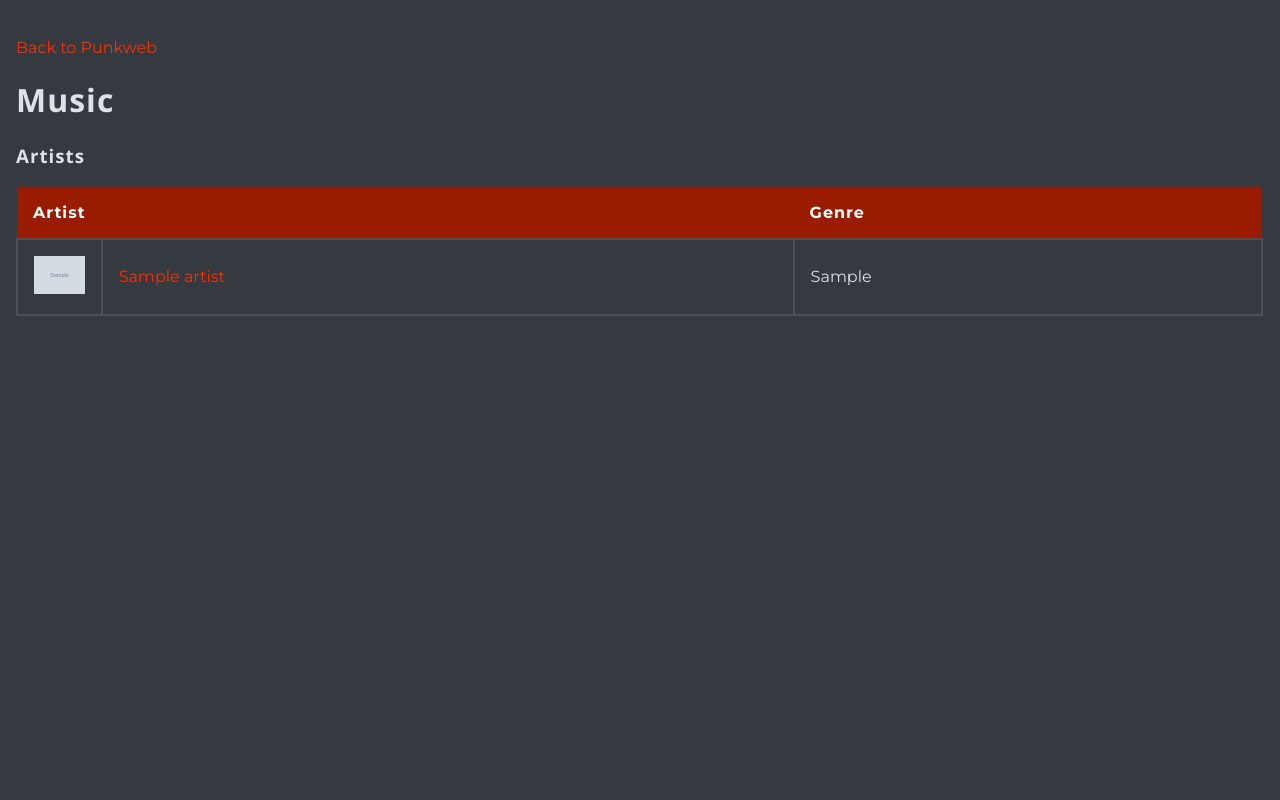
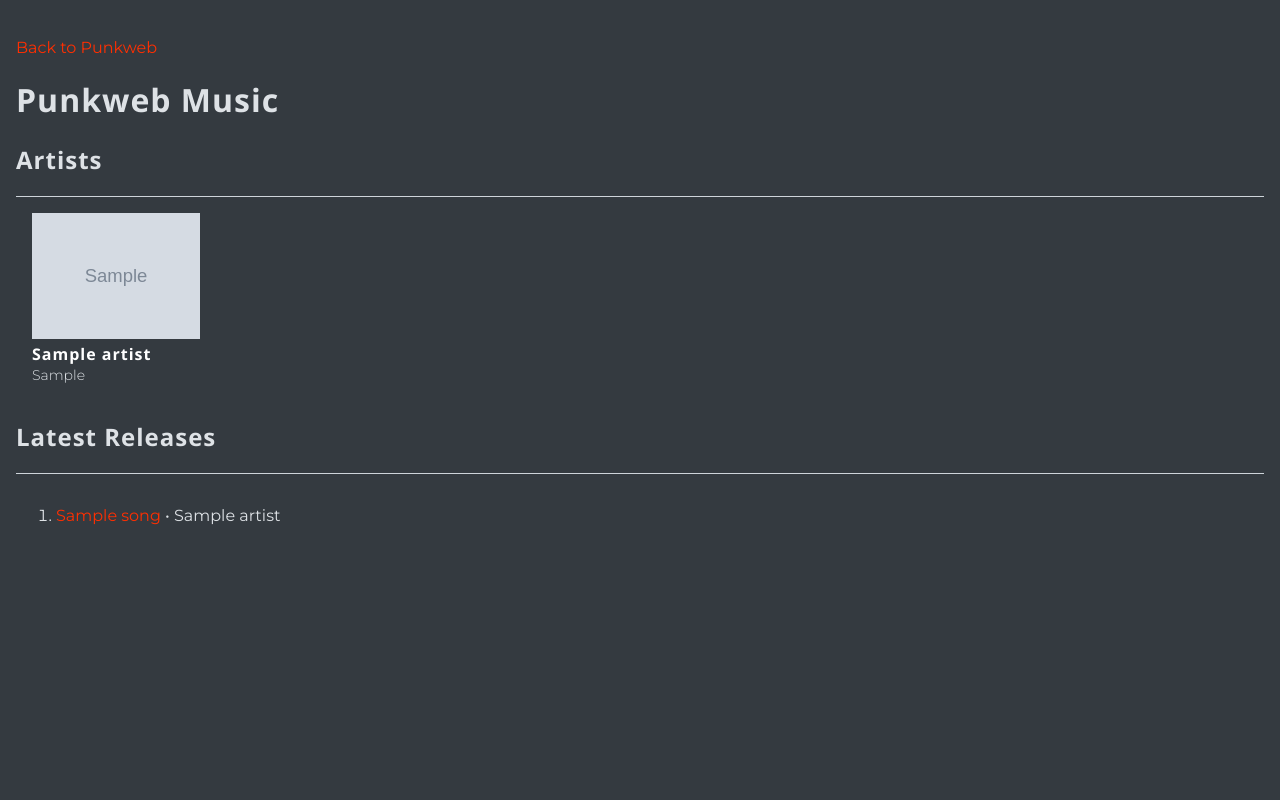
Before and after one commit to Punkweb/punkweb, a Django app: template punkweb/templates/music/index.html in a window 1280 px wide. Run offline with Django 3.2, Linux system fonts and the light colour scheme; tables that the repository leaves empty hold one stand-in row (values such as "Sample post"); the template is opened without the code that fills it: values that come from a table or form of the project are taken from there, most other values are stand-ins (such as "Sample title", 1, 10 or a date in 2020); grey boxes marked "Sample" are stand-in pictures; style sheets or scripts are compiled from the project's sources; parts of the project's set-up code (start-up, migrations or seed data) failed here and were passed over; some libraries are stand-ins or nearby versions.

Commit message:
Latest releases, change music index

```diff
--- a/apps/music/views.py
+++ b/apps/music/views.py
@@ -32,6 +32,7 @@ def index_view(request):
         'artists': artists,
         'albums': albums,
         'audio': audio,
+        'latest_releases': audio.order_by('uploaded_at')[:10]
     }
     return render(request, 'music/index.html', context)
 
--- a/punkweb/static/punkweb/css/elements.scss
+++ b/punkweb/static/punkweb/css/elements.scss
@@ -1,5 +1,6 @@
 @import 'open-color';
 @import 'artist-page';
+@import 'music-index';
 @import 'music-player';
 
 // TODO: Checkboxes
--- /dev/null
+++ b/punkweb/static/punkweb/css/music-index.scss
@@ -0,0 +1,27 @@
+.artist {
+  &List {
+    border-top: 1px solid $oc-gray-4;
+    display: flex;
+    flex-wrap: wrap;
+    justify-content: flex-start;
+  }
+  &Container {
+    padding: 1rem;
+    width: 200px;
+  }
+  &Image {
+  }
+  &Name {
+    color: white !important;
+    margin: 0;
+    a {
+      color: white !important;
+    }
+  }
+}
+
+.latestReleases {
+  border-top: 1px solid $oc-gray-4;
+  padding-top: 1rem;
+
+}
--- a/punkweb/templates/music/index.html
+++ b/punkweb/templates/music/index.html
@@ -9,33 +9,28 @@
   <div>
     <a href="{% url 'index' %}">Back to Punkweb</a>
   </div>
-  <h1>Music</h1>
-  <h3>Artists</h3>
-  <div class="tableContainer">
-    <table>
-      <thead>
-        <tr>
-          <th width="75px">Artist</th>
-          <th></th>
-          <th>Genre</th>
-        </tr>
-      </thead>
-      <tbody>
-        {% for artist in artists %}
-        <tr>
-          <td>
-            <img src="{{artist.image|thumbnail_url:'avatar_smaller'}}" alt="" />
-          </td>
-          <td>
-            <a href="{% url 'music:artist' artist.slug %}">{{artist.name}}</a>
-          </td>
-          <td>
-            {{artist.genre}}
-          </td>
-        </tr>
-        {% endfor %}
-      </tbody>
-    </table>
+  <h1>Punkweb Music</h1>
+  <h2>Artists</h2>
+  <div class="artistList">
+    {% for artist in artists %}
+    <div class="artistContainer">
+      <div class="artistImage">
+        <a href="{% url 'music:artist' artist.slug %}"><img src="{{artist.image|thumbnail_url:'avatar'}}" alt="{{artist.name}}" /></a>
+      </div>
+      <h4 class="artistName"><a href="{% url 'music:artist' artist.slug %}">{{artist.name}}</a></h4>
+      <label>{{artist.genre}}</label>
+    </div>
+    {% endfor %}
+  </div>
+  <h2>Latest Releases</h2>
+  <div class="latestReleases">
+    <ol>
+      {% for song in latest_releases %}
+      <li>
+        <a class="trackTitle" href="{% url 'music:album' song.album.slug %}">{{song.title}}</a> • {{song.album.artist.name}}
+      </li>
+      {% endfor %}
+    </ol>
   </div>
 </div>
 {% endblock %}
--- a/punkweb/templates/punkweb/index.html
+++ b/punkweb/templates/punkweb/index.html
@@ -11,7 +11,7 @@
   <h2>What can you do here?</h2>
   <ul class="disc">
     <li>
-      Check out the <a href="{% url 'music:index' %}">Music Section</a> to listen to Punkweb exclusive music!
+      Check out the <a href="{% url 'music:index' %}">Music Section</a> to listen to Punkweb exclusive music, featuring <a href="{% url 'music:artist' 'system-lynx' %}">SYSTEM LYNX</a>!
     </li>
     <li>
       Check out the custom built <a href="{% url 'board:index' %}">Forum</a>, that anyone is welcome to register on.
```
